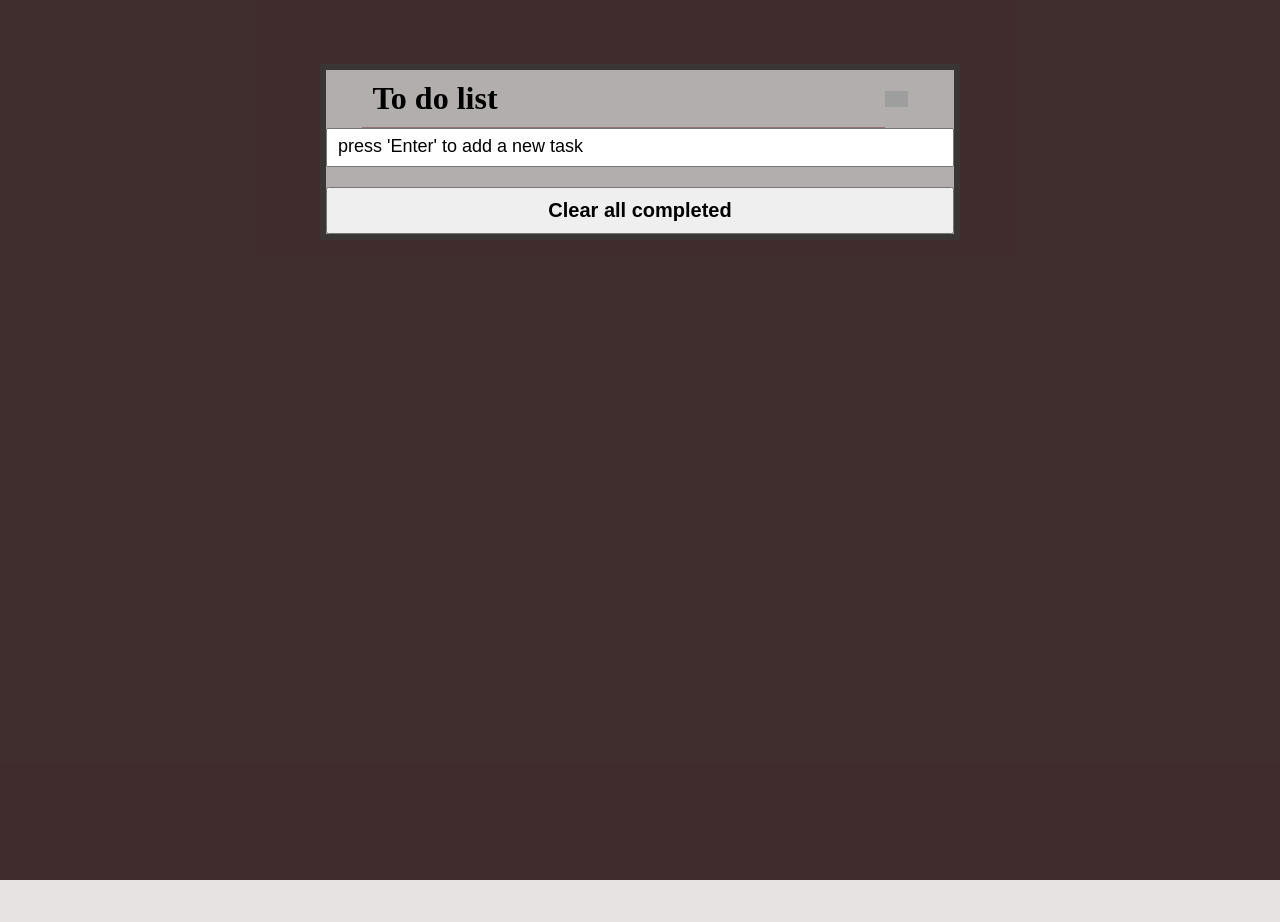
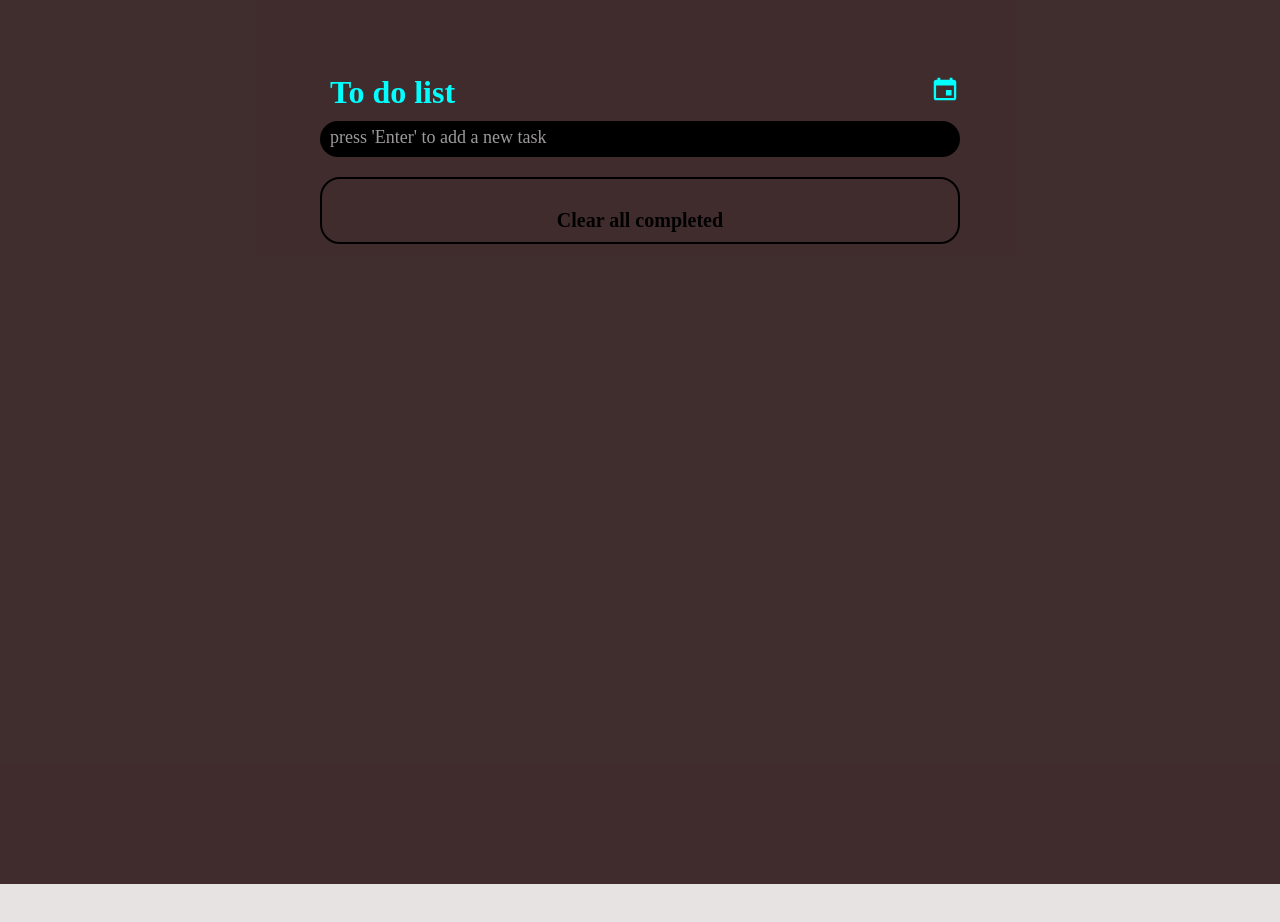
Before and after one commit to AnicetFantomas/To_do_list, a website built with webpack: page src/index.html in a window 1280 px wide. Built offline with nearby package versions, Linux system fonts and the light colour scheme; grey boxes are pictures that could not be loaded; a web font is replaced by a local one.

Commit message:
Update style

```diff
--- a/src/index.html
+++ b/src/index.html
@@ -5,6 +5,7 @@
     <meta charset="UTF-8">
     <meta name="viewport" content="width=device-width, initial-scale=1.0">
     <script src="https://kit.fontawesome.com/d614fc8c85.js" crossorigin="anonymous"></script>
+    <script src="https://unpkg.com/ionicons@4.5.10-0/dist/ionicons.js"></script>
     <title>Anicet's to do list</title>
 </head>
 
@@ -12,12 +13,14 @@
     <main>
         <div class="wrapper">
             <div class="head-list">
-                <h1>To do list</h1><img src="https://icon-library.com/images/reset-icon-png/reset-icon-png-2.jpg" alt="">
+                <h1>To do list</h1> <div class="head-icon"><ion-icon name="calendar"></ion-icon></div>
             </div>
 
             <input type="text" id="add-task" class="input-field" placeholder="press 'Enter' to add a new task">
-            <ul class="tasks-list"></ul>
-            <button class="clear-all-btn">Clear all completed</button>
+            <div class="list-container">
+                <ul class="tasks-list"></ul>
+                <button class="clear-all-btn">Clear all completed</button>
+            </div>
         </div>
     </main>
     <script src="index.js"></script>
--- a/src/modules/AddRemove.js
+++ b/src/modules/AddRemove.js
@@ -22,7 +22,7 @@ class AddRemove {
       for (let i = 0; i < this.tasks.length; i += 1) {
         const taskItem = myTasksList.appendChild(document.createElement('li'));
         taskItem.classList.add('a-task');
-        TaskHtml = `<input type="checkbox" id = "${this.tasks[i].completed} " name="task" id="my-task">
+        TaskHtml = `<input type="checkbox" class="checkbox" id = "${this.tasks[i].completed} " name="task" id="my-task">
         <input type="text" id = ${i} class="li-description" value = "${this.tasks[i].description}" required> <i id = ${i} class="fa fa-trash remove-btn" aria-hidden="true"></i>`;
         taskItem.innerHTML = TaskHtml;
 
--- a/src/style.css
+++ b/src/style.css
@@ -1,7 +1,10 @@
-* {
+@import url('https://fonts.googleapis.com/css2?family=Abyssinica+SIL&family=Inter+Tight&family=Roboto+Mono:ital,wght@1,500&display=swap');
+
+*{
   padding: 0;
   margin: 0;
   box-sizing: border-box;
+  font-family: 'Abyssinica SIL', serif;
 }
 
 main {
@@ -10,6 +13,10 @@ main {
   justify-content: center;
   background-color: rgba(54, 34, 34, 0.945);
   padding-bottom: 50%;
+}
+
+.li-description {
+  color: aqua;
 }
 
 body {
@@ -21,7 +28,6 @@ body {
 }
 
 .wrapper {
-  background-color: rgb(179, 174, 174);
   width: 50%;
   height: auto;
   align-self: center;
@@ -29,30 +35,33 @@ body {
   display: flex;
   flex-direction: column;
   align-items: center;
-  border: 6px solid rgb(59, 54, 54);
 }
 
 .head-list {
   display: flex;
-}
-
-.head-list img {
-  width: 4%;
-  height: 4%;
-  align-self: center;
-  margin-right: 10px;
-  cursor: pointer;
+  width: 100%;
 }
 
 h1 {
   flex-grow: 1;
-  border-bottom: 1px solid rgb(145, 116, 116);
   padding: 10px;
+  color: aqua;
+}
+
+.head-icon {
+  color: aqua;
+  font-size: 30px;
+  align-self: center;
+  cursor: pointer;
 }
 
 #add-task {
   width: 100%;
   padding: 10px;
+  background-color: #000;
+  border-radius: 50px;
+  border: none;
+  color: aqua;
 }
 
 #add-task:hover {
@@ -60,7 +69,7 @@ h1 {
 }
 
 ::placeholder {
-  color: black;
+  color: rgb(156, 153, 153);
   font-size: 18px;
 }
 
@@ -71,6 +80,8 @@ h1 {
   list-style: none;
   width: 100%;
   padding: 10px;
+  justify-content: center;
+
 }
 
 .tasks-list li {
@@ -110,3 +121,19 @@ button {
   align-self: flex-end;
   margin: 2% 1% 1% 2%;
 }
+
+.clear-all-btn {
+  border: none;
+  background: none;
+  cursor: pointer;
+}
+
+.list-container {
+  width: 100%;
+  border: 2px solid black;
+  display: flex;
+  align-content: center;
+  flex-direction: column;
+  margin-top: 20px;
+  border-radius: 20px;
+}
```
